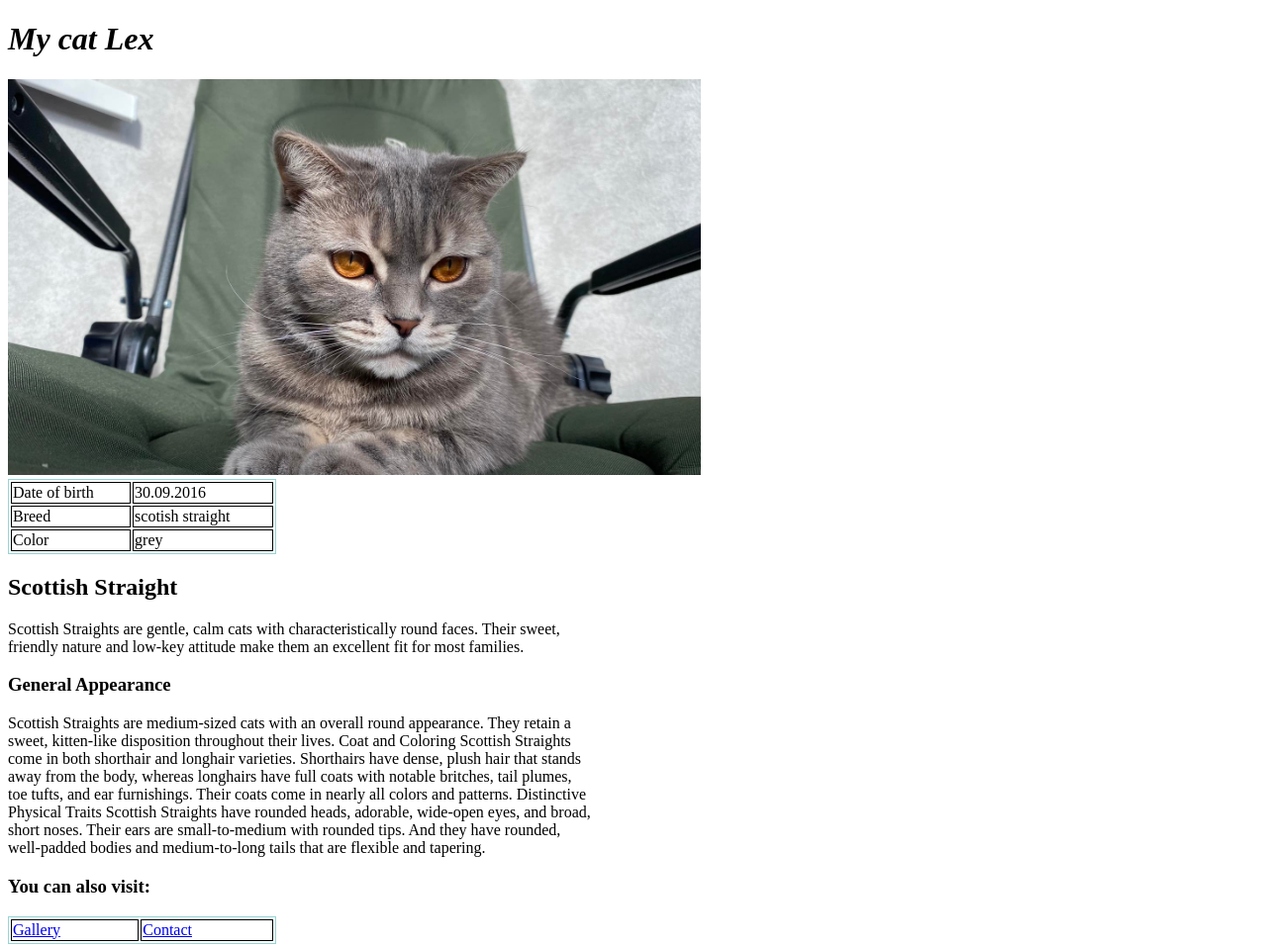
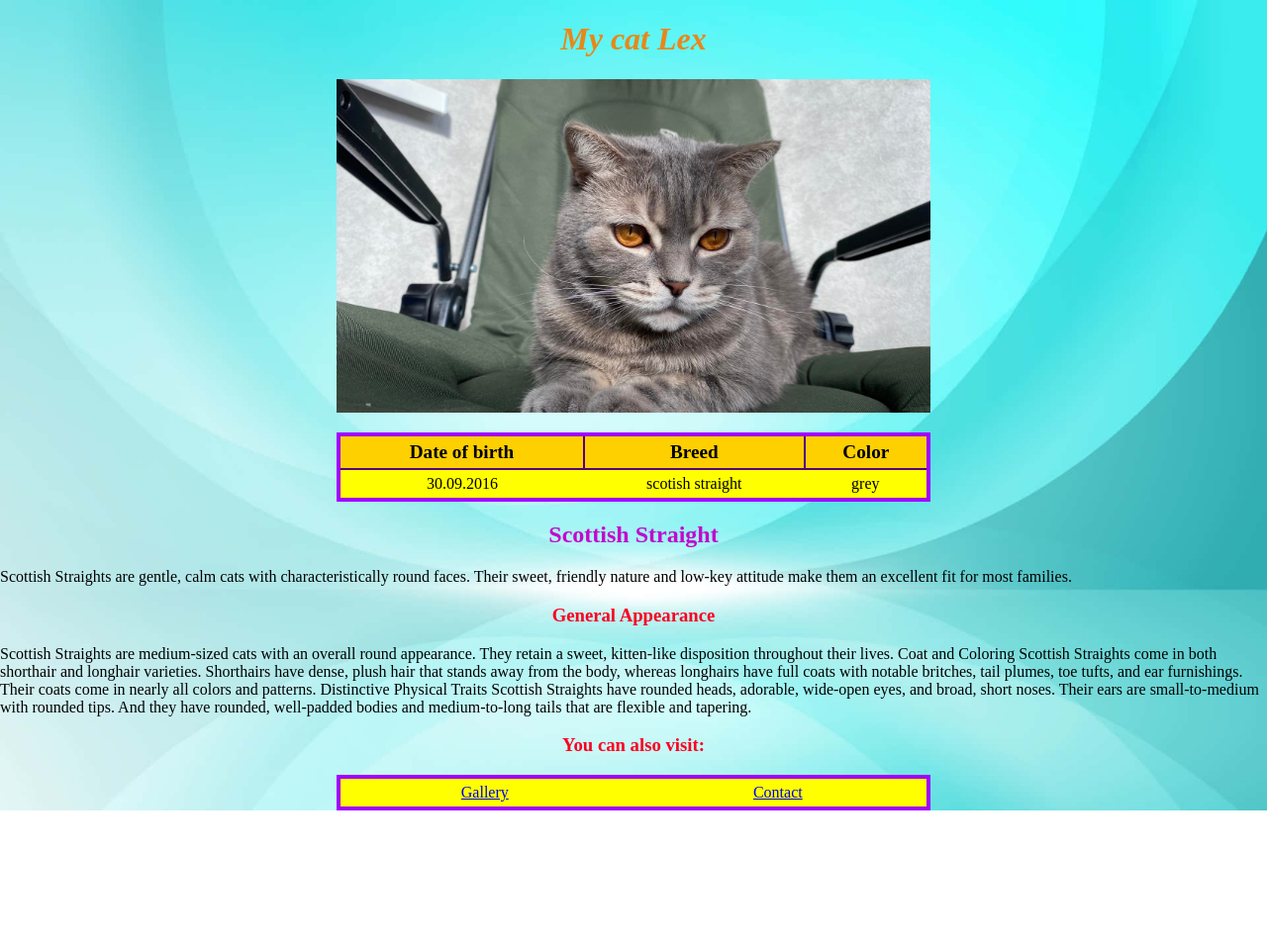
Before and after one commit to olkatim/QA2024, a plain HTML site: page index.html in a window 1280 px wide. Shown: the whole page at 99% size. After the commit the page ends 819 px from the top, so only its background shows below. Drawn offline with Linux system fonts and the light colour scheme.

Commit message:
add styles

```diff
--- a/index.html
+++ b/index.html
@@ -1,37 +1,41 @@
 <!DOCTYPE html>
-<html lang="en"
-    >
-    <style>table, th, td {
-        border: 1px solid black;
-      }</style>
+<html lang="en">
+
+      <link rel="stylesheet" href="./styles/style.css" >
 <head>
     <meta charset="UTF-8">
     <meta name="viewport" content="width=device-width, initial-scale=1.0">
     <title>Document</title>
 </head>
-<body style="width: 46%;">
+<body>
     <h1><em>My cat Lex</em></h1>
-    <img src="3.jpg" alt="My cat" style="width:700px;height:400px;">
 
-    <table style="width: 46%;  border-color: #96D4D4">
+
+
+    <img src="./pages/images/3.jpg" alt="My cat" >
+
+    <table class="myTable">
+      <thead>
         <tr>
-          <td>Date of birth</td>
+          <th>Date of birth</th>
+          <th>Breed</th>
+          <th>Color</th>
+        </tr>
+      </thead>
+
+      <tbody>
+        <tr>
           <td>30.09.2016</td>
+          <td>scotish straight</td>
+          <td>grey</td>
         </tr>
-        <tr>
-          <td>Breed</td>
-          <td>scotish straight</td>
-        </tr>
-        <tr>
-            <td>Color</td>
-            <td>grey</td>
-          </tr>
-      </table>
+        </tbody>
+    </table>
 
      <h2> Scottish Straight </h2>
       Scottish Straights are gentle, calm cats with characteristically round faces. Their sweet,
       friendly nature and low-key attitude make them an excellent fit for most families.
-<h3 style="width: 46%;">General Appearance</h3>
+    <h3 >General Appearance</h3>
     Scottish Straights are medium-sized cats with an overall round appearance. They retain a sweet, kitten-like disposition throughout their lives.
 
     Coat and Coloring
@@ -42,7 +46,12 @@
     Scottish Straights have rounded heads, adorable, wide-open eyes, and broad, short noses. Their ears are small-to-medium with rounded tips. And they have rounded,
     well-padded bodies and medium-to-long tails that are flexible and tapering.
     <h3>You can also visit:</h3>
-    <table style="width: 46%;  border-color: #96D4D4">
+
+
+    <table class="myTable">
+
+
+
         <tr>
           <td><a href="./pages/gallery.html">Gallery</a></td>
           <td><a href="./pages/contact.html">Contact</a></td>
--- /dev/null
+++ b/styles/style.css
@@ -0,0 +1,94 @@
+
+html, body {
+  padding: 0;
+  margin: 0;
+}
+
+body {
+  width: 100%;
+  background-image: url(../pages/images/back.jpg);
+  background-position: top center;
+  background-size: 100%;
+ }
+
+
+  h1, h2, h3 {
+    text-align: center;
+  }
+
+  h1 {
+    color: #e98718;
+  }
+  h2 {
+    color: #c308cd;
+  }
+  h3 {
+    color: #fa0021;
+  }
+
+
+ img {
+  width: 100%;
+  max-width: 600px;
+  height: auto;
+  margin: 20px auto;
+  display: block;
+ }
+
+.myTable {
+    margin: 0 auto;
+    width: 100%;
+    max-width: 600px;
+    border-collapse: collapse;
+    border: 4px solid #a200ff;
+
+
+  }
+
+  .myTable thead th{
+    padding: 5px;
+    background-color: #ffd000;
+    border: 2px solid #520082;
+    font-size: larger;
+  }
+  .myTable tbody td {
+    padding: 5px;
+    text-align: center;
+    background-color: #ffff00;
+  }
+
+
+  .photoTable {
+    border: none;
+    border-collapse: collapse;
+    margin: 0 auto;
+  }
+
+  .photoTable td {
+    border: 10px solid #fff;
+    padding: 15px;
+    width: 335px;
+    height: 180px;
+    background-position: center;
+    background-size: cover;
+  }
+
+  .photoTable td#photo_1 {
+    background-image: url(../pages/images/1.jpg);
+
+  }
+
+  .photoTable td#photo_2 {
+    background-image: url(../pages/images/2.jpg);
+
+  }
+
+  .photoTable td#photo_3 {
+    background-image: url(../pages/images/3.jpg);
+
+  }
+
+  .photoTable td#photo_4 {
+    background-image: url(../pages/images/5.jpg);
+
+  }
```
Also changed, not shown: pages/contact.html (+2 -0 lines), pages/gallery.html (+9 -7 lines), 1.jpg (deleted), 2.jpg (deleted), 3.jpg (deleted), 4.jpg (deleted), 5.jpg (deleted), 6.jpg (deleted), pages/images/back.jpg (added).
